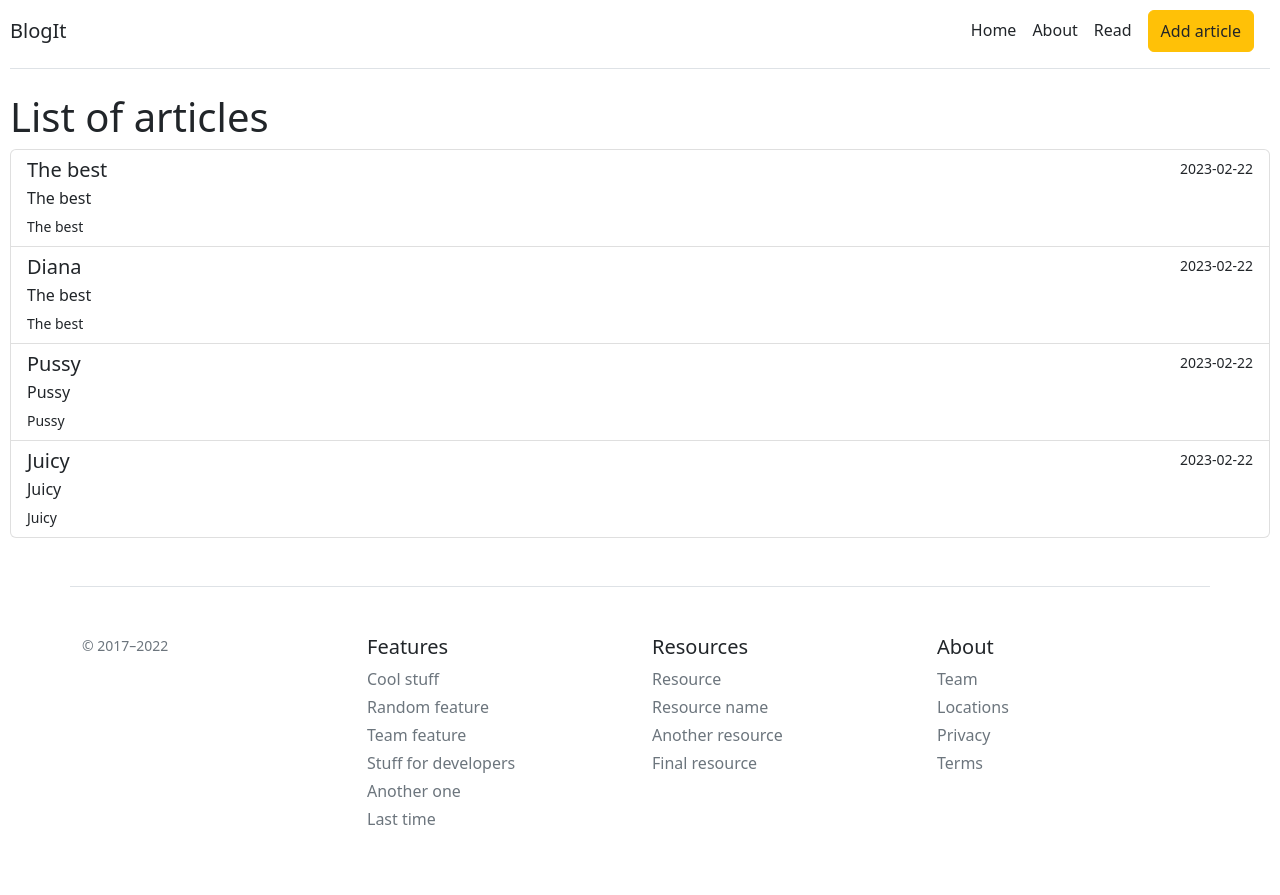
After one commit to ddianaoo/Flask2, a Flask app: page /articles in a window 1280 px wide. The commit adds this page. Run offline with Flask 2, Linux system fonts and the light colour scheme; data comes from the database, SQL or seed files in the repository; both versions use the stored data as it was after the commit.

Commit message:
connect db, add form adding posts, add getting list of posts

```diff
--- a/app.py
+++ b/app.py
@@ -1,6 +1,26 @@
-from flask import Flask, render_template, url_for
+from flask import Flask, render_template, url_for, redirect, flash, request
+from flask_sqlalchemy import SQLAlchemy
+from datetime import datetime
+from forms import AddArticle
+
 
 app = Flask(__name__)
+SECRET_KEY = 'juicy-pussy-money-money-pussy-juicy'
+app.config['SECRET_KEY'] = SECRET_KEY
+app.config['SQLALCHEMY_DATABASE_URI'] = 'sqlite:///blog2.db'
+db = SQLAlchemy(app)
+
+
+class Article(db.Model):
+    id = db.Column(db.Integer, primary_key=True)
+    title = db.Column(db.String(100), nullable=False, unique=True)
+    intro = db.Column(db.String(300), nullable=False)
+    text = db.Column(db.Text, nullable=False)
+    date = db.Column(db.DateTime, default=datetime.utcnow)
+
+    def __repr__(self):
+        return f"<Article {self.id}>"
+
 
 @app.route('/')
 @app.route('/home')
@@ -13,9 +33,33 @@ def about():
     return render_template('about.html', title='About this site')
 
 
-@app.route('/user/<string:name>/<int:id>')
-def user(name, id):
-    return f"<h1>user {name} {id} </h1>"
+@app.route('/add-article', methods=["POST", "GET"])
+def add_article():
+    form = AddArticle()
+    if form.validate_on_submit():
+        try:
+            article = Article(title=form.title.data, intro=form.intro.data, text=form.text.data)
+            db.session.add(article)
+            db.session.flush()
+            db.session.commit()
+            return redirect('/articles')
+        except:
+            db.session.rollback()
+            print("Ошибка добавления в БД")
+
+    return render_template('add-article.html', title='Create new article', form=form)
+
+
+@app.route('/articles')
+def get_articles():
+    articles = []
+    try:
+        articles = Article.query.order_by(Article.date.desc()).all()
+    except:
+        print("Ошибка получения  из БД")
+
+    return render_template('get_articles.html', title='List of articles', articles=articles)
+
 
 if __name__ == '__main__':
     app.run(debug=True)
--- a/templates/base.html
+++ b/templates/base.html
@@ -20,6 +20,8 @@
       <nav class="d-inline-flex mt-2 mt-md-0 ms-md-auto">
         <a class="me-3 py-2 text-dark text-decoration-none" href="/">Home</a>
         <a class="me-3 py-2 text-dark text-decoration-none" href="/about">About</a>
+        <a class="me-3 py-2 text-dark text-decoration-none" href="/articles">Read</a>
+        <a class="btn btn-warning me-3 py-2 text-dark text-decoration-none" href="/add-article">Add article</a>
       </nav>
     </div>
 
--- /dev/null
+++ b/templates/get_articles.html
@@ -0,0 +1,20 @@
+{% extends 'base.html' %}
+{% block body %}
+{{ super() }}
+
+<div class="list-group">
+
+{% for article in articles %}
+  <a href="#" class="list-group-item list-group-item-action">
+    <div class="d-flex w-100 justify-content-between">
+      <h5 class="mb-1">{{ article.title }}</h5>
+      <small>{{ article.date.strftime('%Y-%m-%d') }}</small>
+    </div>
+    <p class="mb-1">{{ article.intro }}</p>
+    <small>{{ article.text|striptags|truncate(50) }}</small>
+  </a>
+{% endfor %}
+
+</div>
+
+{% endblock %}
```
Also changed, not shown: forms.py (added, +10 -0 lines), templates/add-article.html (added, +17 -0 lines), instance/blog2.db (added).
